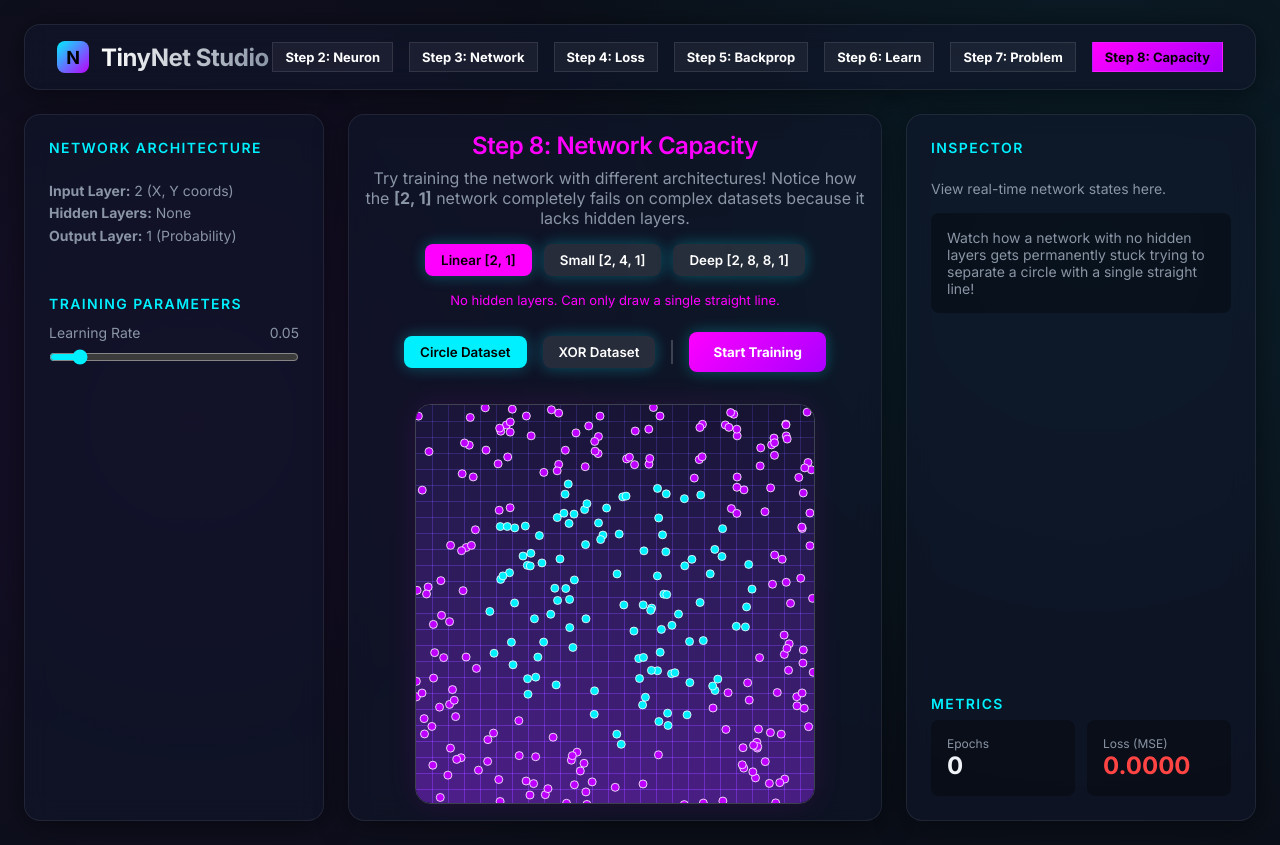
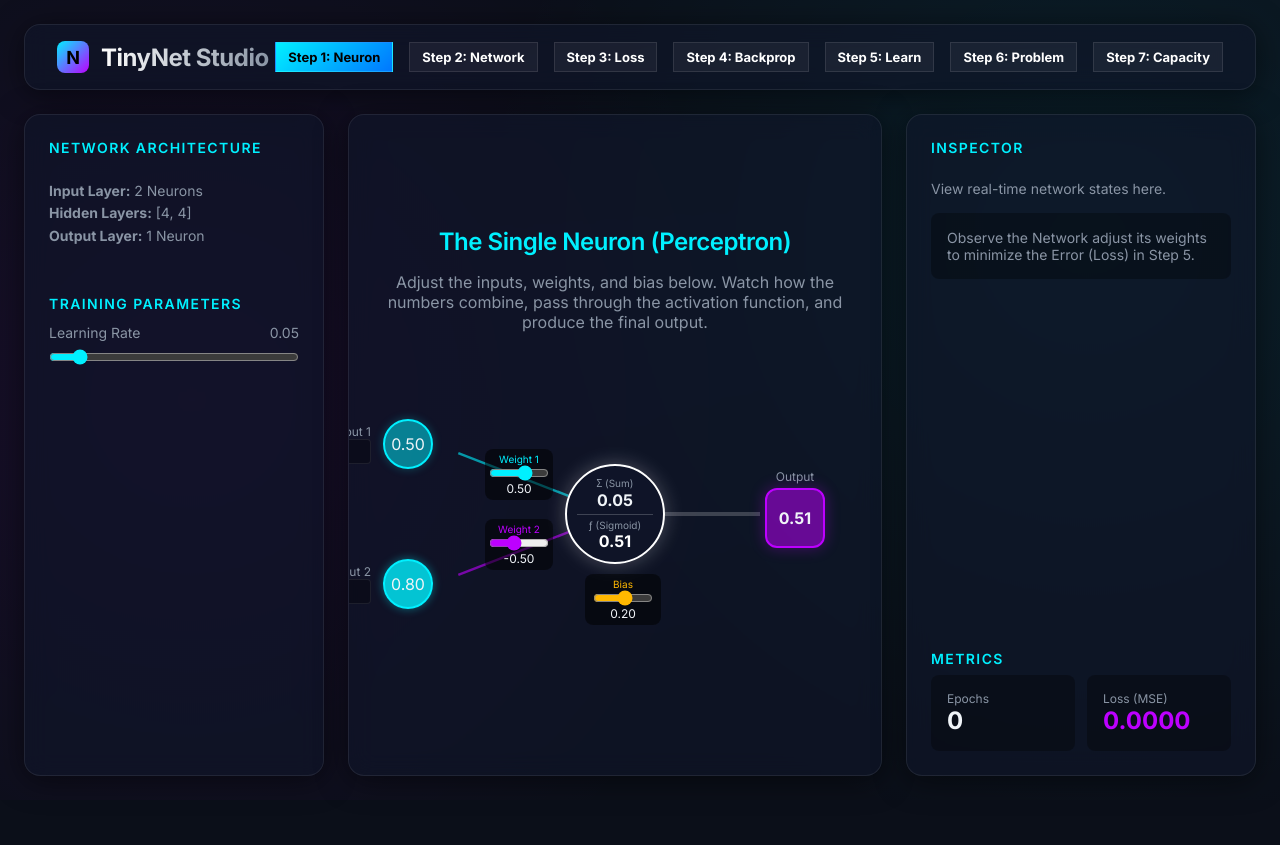
Before and after one commit to MatthewLavine/tinynet, a React (Vite) app: page / in a window 1280 px wide. After the commit the page ends 800 px from the top, so only its background shows below. Built offline with nearby package versions, Linux system fonts and the light colour scheme.

Commit message:
Renumber UI steps from 2-8 to 1-7 and default to step 1

```diff
--- a/src/App.tsx
+++ b/src/App.tsx
@@ -8,7 +8,7 @@ import CapacityVisualizer from './components/CapacityVisualizer';
 function App() {
   const [learningRate, setLearningRate] = useState(0.05);
   const [epochs, setEpochs] = useState(0);
-  const [currentStep, setCurrentStep] = useState(8); // Default to latest step
+  const [currentStep, setCurrentStep] = useState(1); // Default to first step
   const [currentLoss, setCurrentLoss] = useState(0);
   const [dynamicArch, setDynamicArch] = useState<number[]>([2, 8, 8, 1]);
 
@@ -29,13 +29,13 @@ function App() {
           <h1 className="logo-text">TinyNet Studio</h1>
         </div>
         <div className="header-controls">
-           <button style={getButtonStyle(2, ['var(--accent-primary)', '#0077ff'])} onClick={() => setCurrentStep(2)}>Step 2: Neuron</button>
-           <button style={getButtonStyle(3, ['var(--accent-primary)', '#0077ff'])} onClick={() => setCurrentStep(3)}>Step 3: Network</button>
-           <button style={getButtonStyle(4, ['#ff4444', '#ff0077'])} onClick={() => setCurrentStep(4)}>Step 4: Loss</button>
-           <button style={getButtonStyle(5, ['#facc15', '#ff8c00'])} onClick={() => setCurrentStep(5)}>Step 5: Backprop</button>
-           <button style={getButtonStyle(6, ['var(--accent-primary)', 'var(--accent-secondary)'])} onClick={() => setCurrentStep(6)}>Step 6: Learn</button>
-           <button style={getButtonStyle(7, ['#00ffaa', '#00aaee'])} onClick={() => setCurrentStep(7)}>Step 7: Problem</button>
-           <button style={getButtonStyle(8, ['#ff00ff', '#aa00ff'])} onClick={() => setCurrentStep(8)}>Step 8: Capacity</button>
+           <button style={getButtonStyle(1, ['var(--accent-primary)', '#0077ff'])} onClick={() => setCurrentStep(1)}>Step 1: Neuron</button>
+           <button style={getButtonStyle(2, ['var(--accent-primary)', '#0077ff'])} onClick={() => setCurrentStep(2)}>Step 2: Network</button>
+           <button style={getButtonStyle(3, ['#ff4444', '#ff0077'])} onClick={() => setCurrentStep(3)}>Step 3: Loss</button>
+           <button style={getButtonStyle(4, ['#facc15', '#ff8c00'])} onClick={() => setCurrentStep(4)}>Step 4: Backprop</button>
+           <button style={getButtonStyle(5, ['var(--accent-primary)', 'var(--accent-secondary)'])} onClick={() => setCurrentStep(5)}>Step 5: Learn</button>
+           <button style={getButtonStyle(6, ['#00ffaa', '#00aaee'])} onClick={() => setCurrentStep(6)}>Step 6: Problem</button>
+           <button style={getButtonStyle(7, ['#ff00ff', '#aa00ff'])} onClick={() => setCurrentStep(7)}>Step 7: Capacity</button>
         </div>
       </header>
 
@@ -43,13 +43,13 @@ function App() {
         <aside className="sidebar glass-panel">
           <h2 className="panel-title">Network Architecture</h2>
           <div style={{ color: 'var(--text-secondary)', fontSize: '14px', lineHeight: '1.6' }}>
-            {currentStep < 7 ? (
+            {currentStep < 6 ? (
               <>
                 <p><strong>Input Layer:</strong> 2 Neurons</p>
                 <p><strong>Hidden Layers:</strong> [4, 4]</p>
                 <p><strong>Output Layer:</strong> 1 Neuron</p>
               </>
-            ) : currentStep === 7 ? (
+            ) : currentStep === 6 ? (
               <>
                 <p><strong>Input Layer:</strong> 2 (X, Y coords)</p>
                 <p><strong>Hidden Layers:</strong> [8, 8]</p>
@@ -83,10 +83,10 @@ function App() {
         </aside>
 
         <section className="canvas-container glass-panel">
-          {currentStep === 2 && <PerceptronVisualizer />}
-          {currentStep >= 3 && currentStep <= 6 && <NetworkVisualizer step={currentStep} learningRate={learningRate} onLossChange={setCurrentLoss} onEpochChange={setEpochs} />}
-          {currentStep === 7 && <DatasetVisualizer learningRate={learningRate} onLossChange={setCurrentLoss} onEpochChange={setEpochs} />}
-          {currentStep === 8 && <CapacityVisualizer learningRate={learningRate} onLossChange={setCurrentLoss} onEpochChange={setEpochs} onArchChange={setDynamicArch} />}
+          {currentStep === 1 && <PerceptronVisualizer />}
+          {currentStep >= 2 && currentStep <= 5 && <NetworkVisualizer step={currentStep} learningRate={learningRate} onLossChange={setCurrentLoss} onEpochChange={setEpochs} />}
+          {currentStep === 6 && <DatasetVisualizer learningRate={learningRate} onLossChange={setCurrentLoss} onEpochChange={setEpochs} />}
+          {currentStep === 7 && <CapacityVisualizer learningRate={learningRate} onLossChange={setCurrentLoss} onEpochChange={setEpochs} onArchChange={setDynamicArch} />}
         </section>
 
         <aside className="inspector-panel glass-panel">
@@ -94,12 +94,12 @@ function App() {
           <div style={{ color: 'var(--text-secondary)', fontSize: '14px' }}>
             <p style={{ marginBottom: '16px' }}>View real-time network states here.</p>
             <div style={{ padding: '16px', background: 'rgba(0,0,0,0.3)', borderRadius: '8px' }}>
-              {currentStep === 8 ? (
+              {currentStep === 7 ? (
                 <p>Watch how a network with no hidden layers gets permanently stuck trying to separate a circle with a single straight line!</p>
-              ) : currentStep === 7 ? (
-                <p>In Step 7, the network tries to completely separate the Cyan dots from the Purple dots by bending the space between them.</p>
+              ) : currentStep === 6 ? (
+                <p>In Step 6, the network tries to completely separate the Cyan dots from the Purple dots by bending the space between them.</p>
               ) : (
-                <p>Observe the Network adjust its weights to minimize the Error (Loss) in Step 6.</p>
+                <p>Observe the Network adjust its weights to minimize the Error (Loss) in Step 5.</p>
               )}
             </div>
           </div>
@@ -113,8 +113,8 @@ function App() {
               </div>
               <div style={{ padding: '16px', background: 'rgba(0,0,0,0.3)', borderRadius: '8px' }}>
                 <p style={{ fontSize: '12px', color: 'var(--text-secondary)' }}>Loss (MSE)</p>
-                <p style={{ fontSize: '24px', fontWeight: 'bold', color: currentStep >= 4 ? '#ff4444' : 'var(--accent-secondary)' }}>
-                  {currentStep >= 4 ? currentLoss.toFixed(4) : "0.0000"}
+                <p style={{ fontSize: '24px', fontWeight: 'bold', color: currentStep >= 3 ? '#ff4444' : 'var(--accent-secondary)' }}>
+                  {currentStep >= 3 ? currentLoss.toFixed(4) : "0.0000"}
                 </p>
               </div>
             </div>
--- a/src/components/CapacityVisualizer.tsx
+++ b/src/components/CapacityVisualizer.tsx
@@ -149,7 +149,7 @@ export default function CapacityVisualizer({ learningRate, onLossChange, onEpoch
   return (
     <div style={{ display: 'flex', flexDirection: 'column', alignItems: 'center', width: '100%', gap: '16px', padding: '16px' }}>
       <h2 style={{ color: '#ff00ff', marginBottom: '-8px' }}>
-        Step 8: Network Capacity
+        Step 7: Network Capacity
       </h2>
       <p style={{ color: 'var(--text-secondary)', textAlign: 'center', maxWidth: '600px' }}>
         Try training the network with different architectures! Notice how the <strong>[2, 1]</strong> network completely fails on complex datasets because it lacks hidden layers.
--- a/src/components/NetworkVisualizer.tsx
+++ b/src/components/NetworkVisualizer.tsx
@@ -72,7 +72,7 @@ export default function NetworkVisualizer({ step, learningRate, onLossChange, on
     }
     setEpoch(e => e + 5);
 
-    // Early stopping for Step 6: Stop when it hits a very low error
+    // Early stopping for Step 5: Stop when it hits a very low error
     if (currentLoss < 0.001) {
       setIsTraining(false);
       return;
@@ -100,7 +100,7 @@ export default function NetworkVisualizer({ step, learningRate, onLossChange, on
   architecture.forEach((layerSize, layerIdx) => {
     const layerPositions = [];
     const paddingX = 40;
-    const effectiveWidth = step >= 4 ? layerWidth - 120 : layerWidth;
+    const effectiveWidth = step >= 3 ? layerWidth - 120 : layerWidth;
     const actualWidth = effectiveWidth - paddingX * 2;
     const x = paddingX + (layerIdx * (actualWidth / (architecture.length - 1)));
 
@@ -124,17 +124,17 @@ export default function NetworkVisualizer({ step, learningRate, onLossChange, on
 
   return (
     <div style={{ display: 'flex', flexDirection: 'column', alignItems: 'center', width: '100%', gap: '24px', padding: '16px' }}>
-      <h2 style={{ color: step >= 6 ? '#00f0ff' : (step >= 5 ? '#facc15' : (step >= 4 ? '#ff4444' : 'var(--accent-primary)')), marginBottom: '-8px', transition: 'color 0.3s ease' }}>
-        {step === 3 && "Forward Propagation"}
-        {step === 4 && "The Loss Function (Error)"}
-        {step === 5 && "Backpropagation (Gradients)"}
-        {step >= 6 && "Gradient Descent (Learning)"}
+      <h2 style={{ color: step >= 5 ? '#00f0ff' : (step >= 4 ? '#facc15' : (step >= 3 ? '#ff4444' : 'var(--accent-primary)')), marginBottom: '-8px', transition: 'color 0.3s ease' }}>
+        {step === 2 && "Forward Propagation"}
+        {step === 3 && "The Loss Function (Error)"}
+        {step === 4 && "Backpropagation (Gradients)"}
+        {step >= 5 && "Gradient Descent (Learning)"}
       </h2>
       <p style={{ color: 'var(--text-secondary)', textAlign: 'center', maxWidth: '600px', minHeight: '40px' }}>
-        {step === 3 && "Adjust the inputs below. The network performs calculations to feed the signal forward."}
-        {step === 4 && "The Target is introduced. The Loss function measures how wrong the Network is."}
-        {step === 5 && "Click Backpropagate to push the Error backward through the network to see which connections need to be changed."}
-        {step >= 6 && "Now we use those gradients to Update the Weights! Click 'Train' to loop the Forward->Backward->Update process and watch it learn."}
+        {step === 2 && "Adjust the inputs below. The network performs calculations to feed the signal forward."}
+        {step === 3 && "The Target is introduced. The Loss function measures how wrong the Network is."}
+        {step === 4 && "Click Backpropagate to push the Error backward through the network to see which connections need to be changed."}
+        {step >= 5 && "Now we use those gradients to Update the Weights! Click 'Train' to loop the Forward->Backward->Update process and watch it learn."}
       </p>
 
       {/* Input Controls & Actions */}
@@ -158,7 +158,7 @@ export default function NetworkVisualizer({ step, learningRate, onLossChange, on
           ))}
         </div>
 
-        {step >= 4 && (
+        {step >= 3 && (
           <div style={{ display: 'flex', flexDirection: 'column', alignItems: 'center', background: 'rgba(255,0,0,0.1)', padding: '12px 24px', borderRadius: '12px', border: '1px solid rgba(255,0,0,0.3)' }}>
             <span style={{ fontSize: '12px', color: '#ff4444' }}>Target</span>
             <input
@@ -171,7 +171,7 @@ export default function NetworkVisualizer({ step, learningRate, onLossChange, on
           </div>
         )}
 
-        {step === 5 && (
+        {step === 4 && (
           <button
             className="btn-primary"
             style={{ padding: '16px 24px', background: 'linear-gradient(135deg, #facc15, #ff8c00)', color: '#000', fontSize: '16px', fontWeight: 'bold', border: 'none', borderRadius: '12px', boxShadow: '0 0 20px rgba(250, 204, 21, 0.4)' }}
@@ -181,7 +181,7 @@ export default function NetworkVisualizer({ step, learningRate, onLossChange, on
           </button>
         )}
 
-        {step >= 6 && (
+        {step >= 5 && (
           <div style={{ display: 'flex', gap: '12px' }}>
             <button
               className="btn-primary"
@@ -244,7 +244,7 @@ export default function NetworkVisualizer({ step, learningRate, onLossChange, on
             });
           })}
 
-          {step >= 4 && (
+          {step >= 3 && (
              <line
                x1={nodePositions[architecture.length - 1][0].x + 18}
                y1={nodePositions[architecture.length - 1][0].y}
@@ -291,7 +291,7 @@ export default function NetworkVisualizer({ step, learningRate, onLossChange, on
           })
         ))}
 
-        {step >= 4 && (
+        {step >= 3 && (
           <>
             <div style={{
               position: 'absolute', left: `${layerWidth - 60}px`, top: `${layerHeight / 2}px`, transform: 'translate(-50%, -50%)',
```
Also changed, not shown: src/nn/Network.ts (+4 -4 lines).
